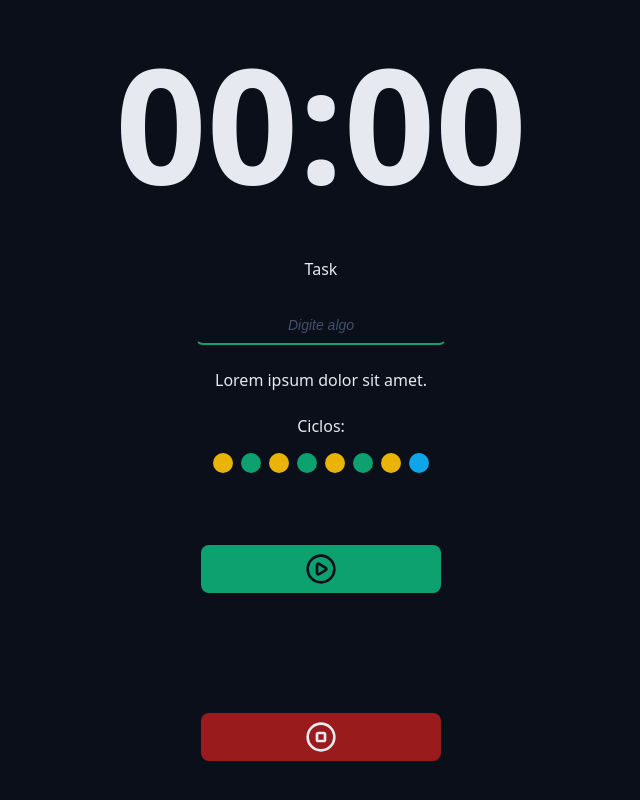
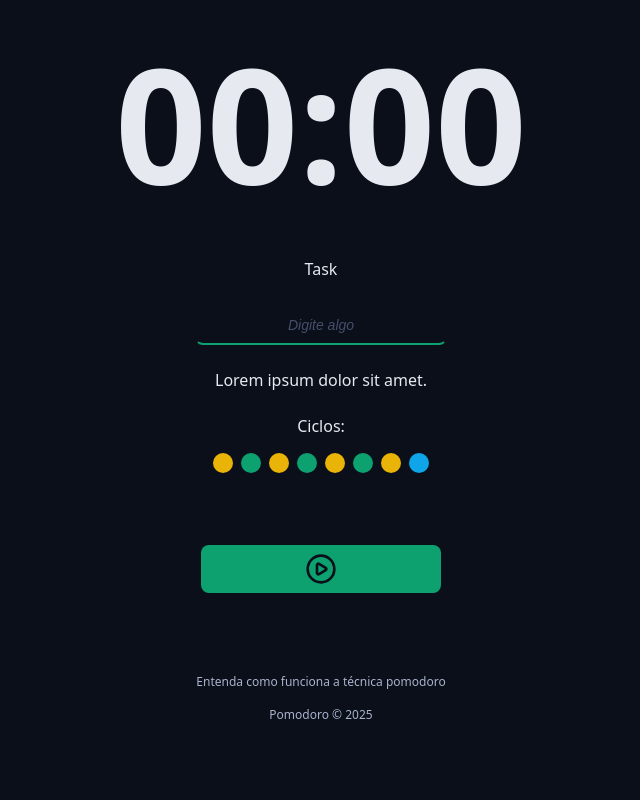
Before and after one commit to gu-lemos/pomodoro, a React (Vite) app: page / in a window 1280 px wide. Shown: the part 292-1092 px from the top of the page, without its empty margins (319-959 px from the left). After the commit the page ends 1047 px from the top, so only its background shows below. Built offline with nearby package versions, Linux system fonts and the light colour scheme.

Commit message:
feat: componente footer

```diff
--- a/src/App.tsx
+++ b/src/App.tsx
@@ -8,7 +8,8 @@ import "./styles/theme.css";
 import "./styles/global.css";
 import { Cycles } from "./components/Cycles";
 import { Button } from "./components/Button";
-import { PlayCircleIcon, StopCircleIcon } from "lucide-react";
+import { PlayCircleIcon } from "lucide-react";
+import { Footer } from "./components/Footer";
 
 export function App() {
   return (
@@ -46,9 +47,12 @@ export function App() {
 
           <div className="formRow">
             <Button icon={<PlayCircleIcon />} />
-            <Button icon={<StopCircleIcon />} color="red" />
           </div>
         </form>
+      </Container>
+
+      <Container>
+        <Footer />
       </Container>
     </>
   );
--- /dev/null
+++ b/src/components/Footer/index.tsx
@@ -0,0 +1,10 @@
+import styles from "./styles.module.css";
+
+export function Footer() {
+  return (
+    <footer className={styles.footer}>
+      <a href="">Entenda como funciona a técnica pomodoro</a>
+      <a href="">Pomodoro &copy; {new Date().getFullYear()}</a>
+    </footer>
+  );
+}
--- /dev/null
+++ b/src/components/Footer/styles.module.css
@@ -0,0 +1,17 @@
+.footer {
+  display: flex;
+  flex-direction: column;
+  align-items: center;
+  justify-content: center;
+  font-size: 1.2rem;
+  gap: 1.6rem;
+}
+
+.footer a {
+  color: var(--text-muted);
+  text-decoration: none;
+}
+
+.footer a:hover {
+  text-decoration: underline;
+}
```
